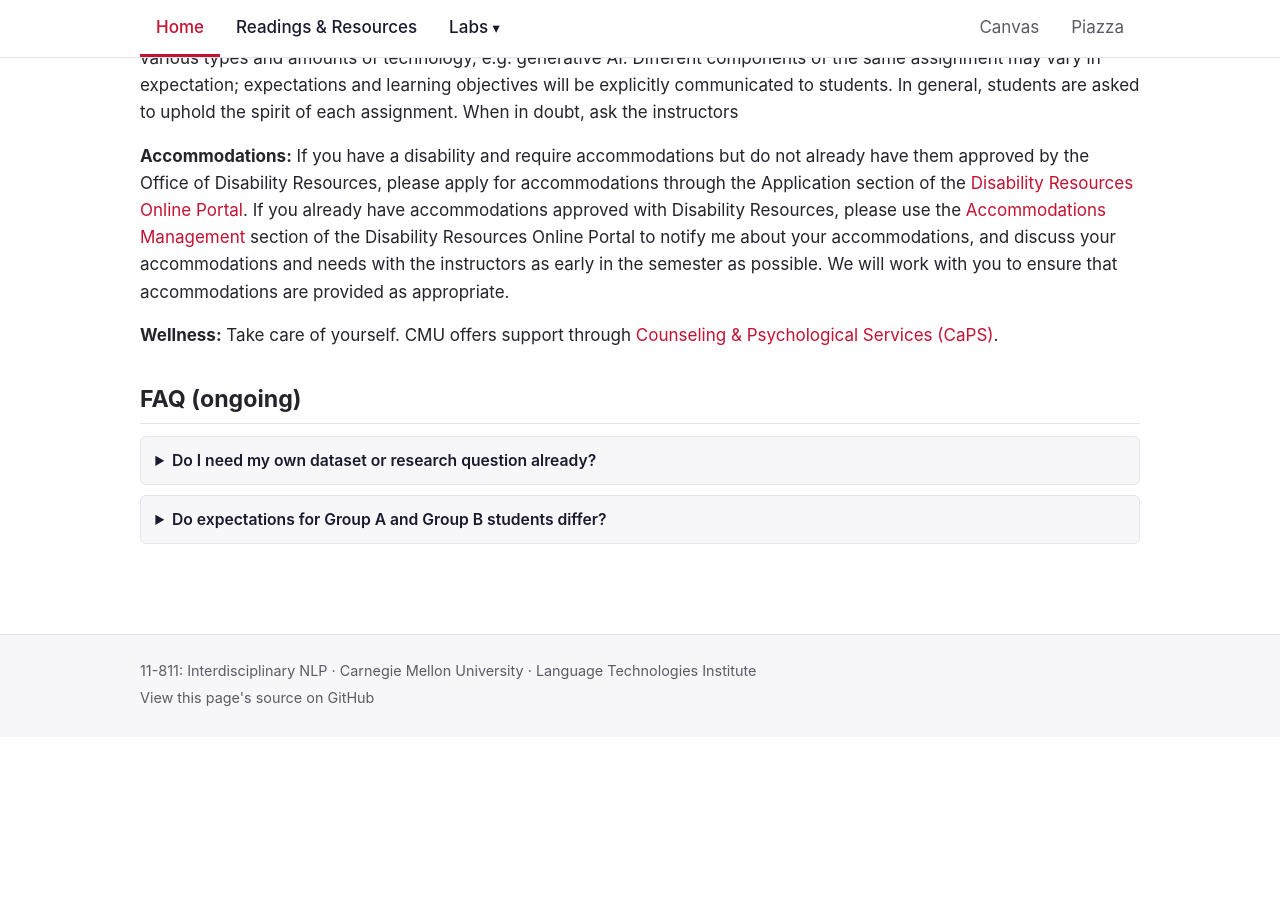
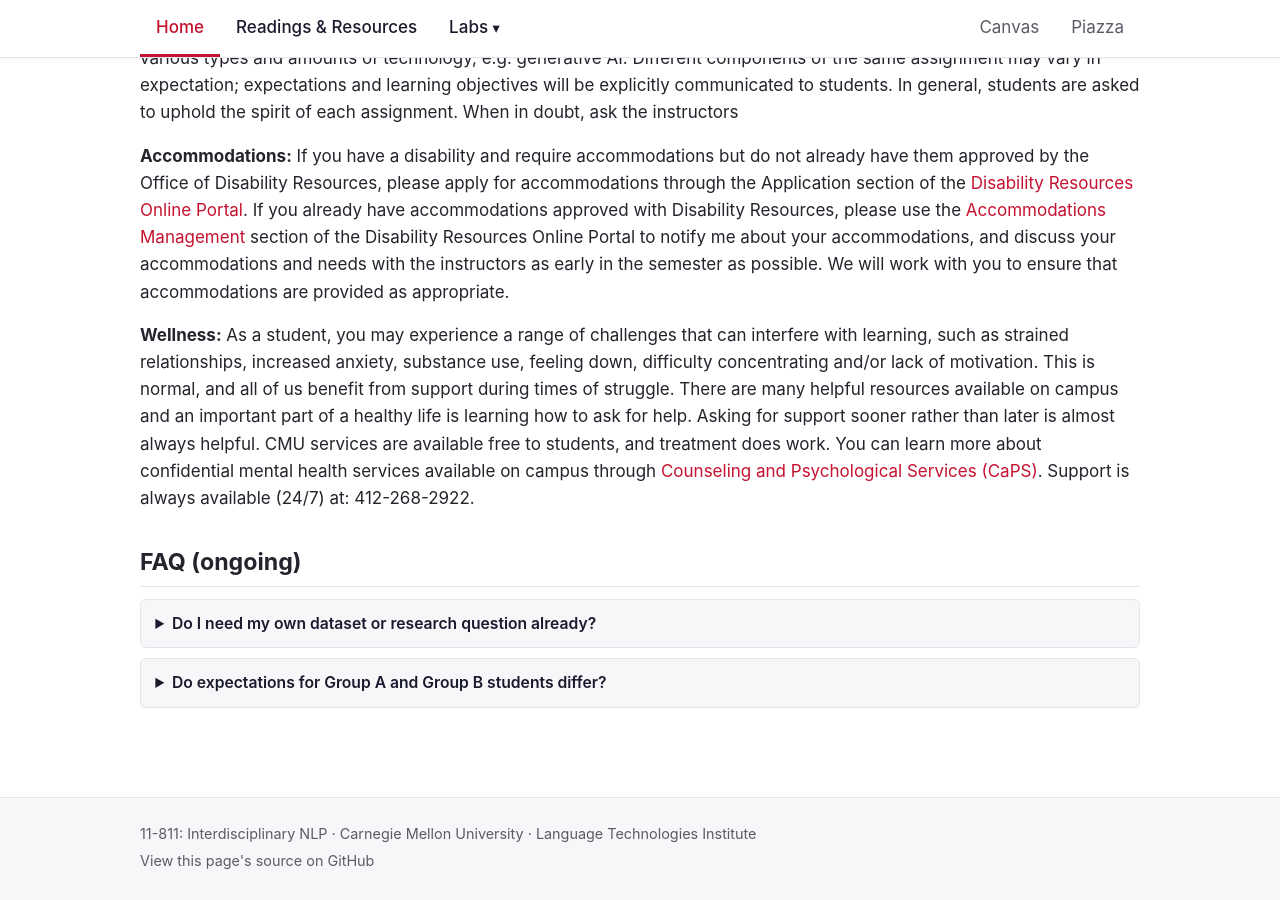
Before and after one commit to clarana/NLPintheWild, a Jekyll site: the page built from index.md, in a window 1280 px wide and 900 px high, scrolled down 7079 px. Built offline with Jekyll 4.4.1, drawn with Linux system fonts in a browser that asks for light colours; before the commit the page ends 7816 px from its top, so only the background shows below that.

Commit message:
wellness

```diff
--- a/index.md
+++ b/index.md
@@ -242,7 +242,7 @@ Given a language technology discussed in class, that you used during an assignme
 
 **Accommodations:** If you have a disability and require accommodations but do not already have them approved by the Office of Disability Resources, please apply for accommodations through the Application section of the [Disability Resources Online Portal](https://rainier.accessiblelearning.com/cmu/start). If you already have accommodations approved with Disability Resources, please use the [Accommodations Management](https://rainier.accessiblelearning.com/cmu) section of the Disability Resources Online Portal to notify me about your accommodations, and discuss your accommodations and needs with the instructors as early in the semester as possible. We will work with you to ensure that accommodations are provided as appropriate.
 
-**Wellness:** Take care of yourself. CMU offers support through [Counseling &amp; Psychological Services (CaPS)](https://www.cmu.edu/counseling/).
+**Wellness:** As a student, you may experience a range of challenges that can interfere with learning, such as strained relationships, increased anxiety, substance use, feeling down, difficulty concentrating and/or lack of motivation. This is normal, and all of us benefit from support during times of struggle. There are many helpful resources available on campus and an important part of a healthy life is learning how to ask for help. Asking for support sooner rather than later is almost always helpful. CMU services are available free to students, and treatment does work. You can learn more about confidential mental health services available on campus through [Counseling and Psychological Services (CaPS)](https://www.cmu.edu/counseling/). Support is always available (24/7) at: 412-268-2922.
 
 ## FAQ (ongoing)
 
```
